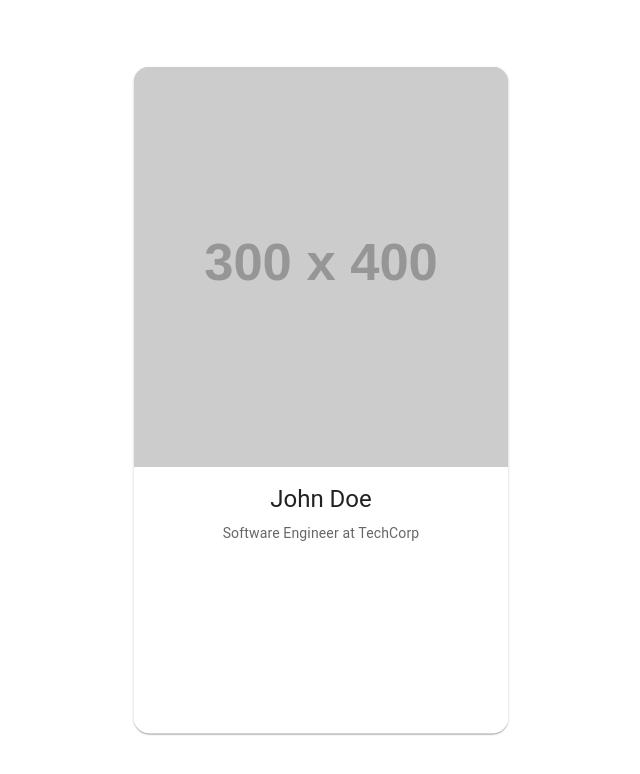
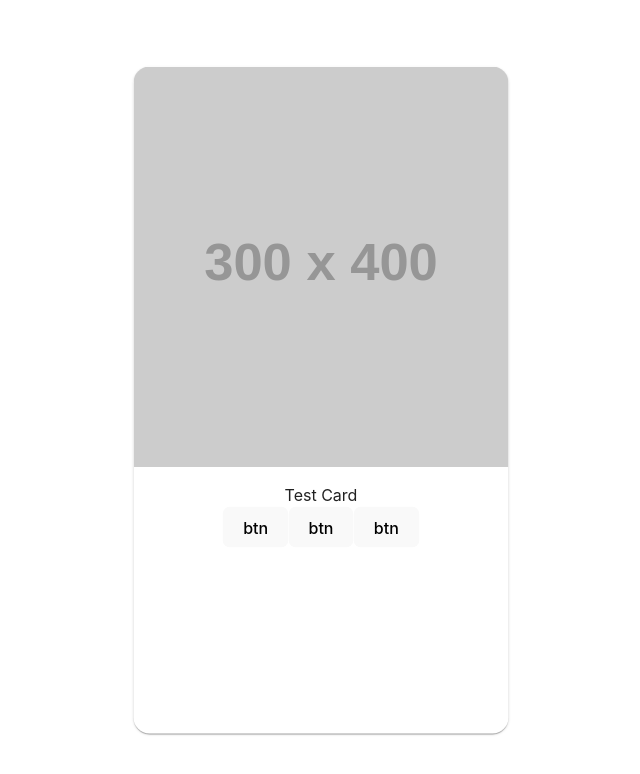
Before and after one commit to Papumaja/junction24, a React (Vite) app: page / in a window 1280 px wide. Shown: the top 774 px of the page, without its empty margins (319-959 px from the left). Built offline with nearby package versions, Linux system fonts and the light colour scheme.

Commit message:
Add content component to card

```diff
--- a/src/components/SwipeCard/SwipeCardBase.jsx
+++ b/src/components/SwipeCard/SwipeCardBase.jsx
@@ -2,6 +2,7 @@ import React, { useState, useRef, useEffect, useContext } from 'react';
 import { Card, CardContent, useMediaQuery, CardMedia, Typography } from '@mui/material';
 import { useTheme } from '@mui/material/styles';
 import { CardsContext } from '../../context/CardsContext';
+import { SwipeCardContent } from './SwipeCardContent';
 
 export default function SwipeCardBase() {
   const [position, setPosition] = useState({ x: 0, y: 0 });
@@ -178,16 +179,7 @@ export default function SwipeCardBase() {
         />
       )}
       <CardContent style={{ flexGrow: 1, padding: '16px' }}>
-        <Typography variant="h5" component="div" style={{ textAlign: 'center' }}>
-          {currentCard.name}
-        </Typography>
-        <Typography
-          variant="body2"
-          color="textSecondary"
-          style={{ textAlign: 'center', marginTop: '8px' }}
-        >
-          {currentCard.description}
-        </Typography>
+        <SwipeCardContent></SwipeCardContent>
       </CardContent>
     </Card>
   );
--- a/src/components/SwipeCard/SwipeCardContent.jsx
+++ b/src/components/SwipeCard/SwipeCardContent.jsx
@@ -1,5 +1,5 @@
 import '../../index.css'
-import 'SwipeCardContent.css'
+import './SwipeCardContent.css'
 
 function LikeButton()
 {
```
Also changed, not shown: 1 other file (tests, documents, lock files or other folders).
